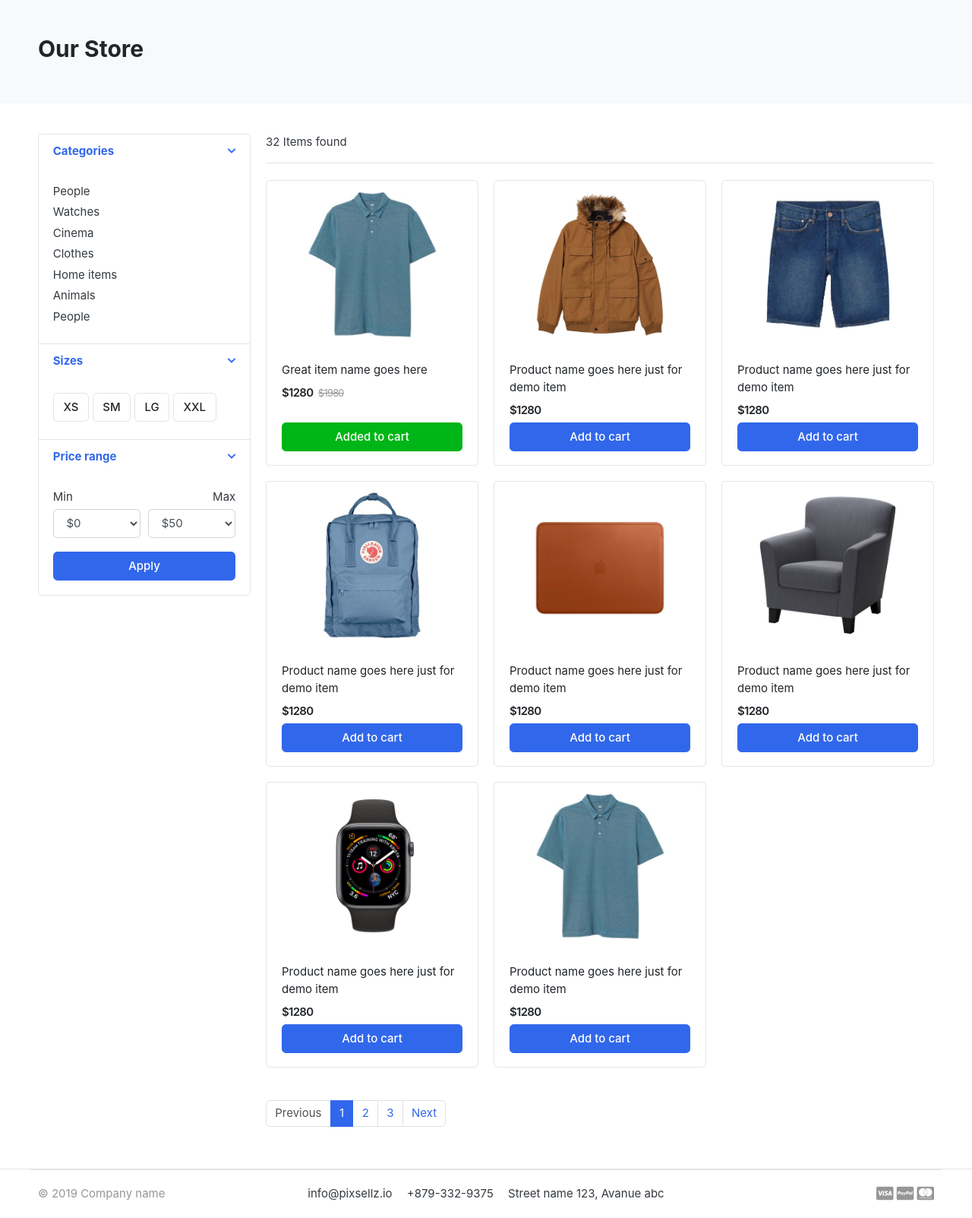
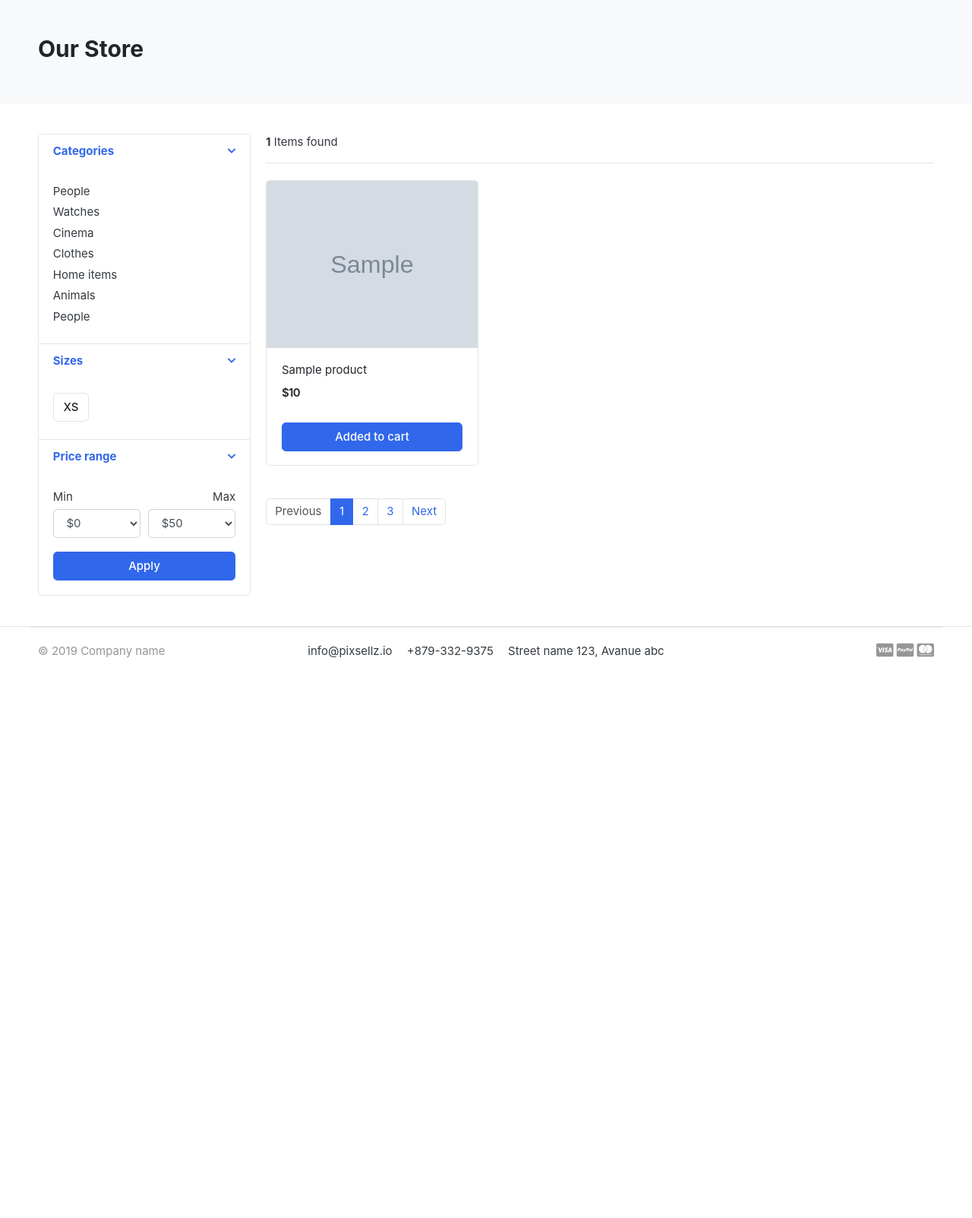
Before and after one commit to marouane-youssfi10/ecommerce, a Django app: template templates/store/store.html in a window 1280 px wide. Shown: the part 123-1726 px from the top of the page at 76% size. After the commit the page ends 989 px from the top, so only its background shows below. Run offline with Django 3.2, Linux system fonts and the light colour scheme; the template is opened without the code that fills it: most values are stand-ins (such as "Sample title", 1, 10 or a date in 2020); grey boxes marked "Sample" are stand-in pictures; some libraries are stand-ins or nearby versions; some web fonts are replaced.

Commit message:
dispaly all products in store page

```diff
--- a/store/admin.py
+++ b/store/admin.py
@@ -4,7 +4,7 @@ from .models import Product
 # Register your models here.
 
 class ProductAdmin(admin.ModelAdmin):
-    list_display = ('product_name', 'price', 'stock', 'category', 'modified_date', 'is_avialable')
+    list_display = ('product_name', 'price', 'stock', 'category', 'modified_date', 'is_available')
     prepopulated_fields = {'slug': ('product_name',)}
 
 admin.site.register(Product, ProductAdmin)
--- a/store/models.py
+++ b/store/models.py
@@ -9,7 +9,7 @@ class Product(models.Model):
     price = models.IntegerField()
     images = models.ImageField(upload_to='photos/products')
     stock = models.IntegerField()
-    is_avialable = models.BooleanField(default=True)
+    is_available = models.BooleanField(default=True)
     category = models.ForeignKey(Category, on_delete=models.CASCADE)
     created_date = models.DateTimeField(auto_now_add=True)
     modified_date = models.DateTimeField(auto_now=True)
--- a/templates/store/store.html
+++ b/templates/store/store.html
@@ -54,21 +54,6 @@
                     <input type="checkbox">
                     <span class="btn btn-light"> XS </span>
                   </label>
-
-                  <label class="checkbox-btn">
-                    <input type="checkbox">
-                    <span class="btn btn-light"> SM </span>
-                  </label>
-
-                  <label class="checkbox-btn">
-                    <input type="checkbox">
-                    <span class="btn btn-light"> LG </span>
-                  </label>
-
-                  <label class="checkbox-btn">
-                    <input type="checkbox">
-                    <span class="btn btn-light"> XXL </span>
-                  </label>
                 </div><!-- card-body.// -->
             </div>
         </article> <!-- filter-group .// -->
@@ -122,157 +107,32 @@
 
     <header class="border-bottom mb-4 pb-3">
             <div class="form-inline">
-                <span class="mr-md-auto">32 Items found </span>
+                <span class="mr-md-auto"><b>{{ product_count }}</b> Items found </span>
 
             </div>
     </header><!-- sect-heading -->
 
     <div class="row">
+        {% for product in products %}
             <div class="col-md-4">
                 <figure class="card card-product-grid">
                     <div class="img-wrap">
-
-                    <img src="images/items/1.jpg">
-
-                </div> <!-- img-wrap.// -->
+                        <img src="{{ product.images.url }}">
+                    </div>
+                    <!-- img-wrap.// -->
                     <figcaption class="info-wrap">
                         <div class="fix-height">
-                        <a href="./product-detail.html" class="title">Great item name goes here</a>
+                            <a href="" class="title">{{ product.product_name }}</a>
                             <div class="price-wrap mt-2">
-                            <span class="price">$1280</span>
-                            <del class="price-old">$1980</del>
-                        </div> <!-- price-wrap.// -->
+                                <span class="price">${{ product.price }}</span>
                             </div>
-                    <a href="#" class="btn btn-block btn-success">Added to cart </a>
+                            <!-- price-wrap.// -->
+                        </div>
+                        <a href="#" class="btn btn-block btn-primary">Added to cart</a>
                     </figcaption>
                 </figure>
             </div> <!-- col.// -->
-
-        <div class="col-md-4">
-            <figure class="card card-product-grid">
-                <div class="img-wrap">
-                    <img src="images/items/2.jpg">
-
-                </div> <!-- img-wrap.// -->
-                <figcaption class="info-wrap">
-                    <div class="fix-height">
-                        <a href="./product-detail.html" class="title">Product name goes here just for demo item</a>
-                        <div class="price-wrap mt-2">
-                            <span class="price">$1280</span>
-                        </div> <!-- price-wrap.// -->
-                    </div>
-                    <a href="#" class="btn btn-block btn-primary">Add to cart </a>
-                </figcaption>
-            </figure>
-        </div> <!-- col.// -->
-
-        <div class="col-md-4">
-            <figure class="card card-product-grid">
-                <div class="img-wrap">
-                    <img src="images/items/3.jpg">
-
-                </div> <!-- img-wrap.// -->
-                <figcaption class="info-wrap">
-                    <div class="fix-height">
-                        <a href="./product-detail.html" class="title">Product name goes here just for demo item</a>
-                        <div class="price-wrap mt-2">
-                            <span class="price">$1280</span>
-                        </div> <!-- price-wrap.// -->
-                    </div>
-                    <a href="#" class="btn btn-block btn-primary">Add to cart </a>
-                </figcaption>
-            </figure>
-        </div> <!-- col.// -->
-
-        <div class="col-md-4">
-            <figure class="card card-product-grid">
-                <div class="img-wrap">
-                    <img src="images/items/4.jpg">
-
-                </div> <!-- img-wrap.// -->
-                <figcaption class="info-wrap">
-                    <div class="fix-height">
-                        <a href="./product-detail.html" class="title">Product name goes here just for demo item</a>
-                        <div class="price-wrap mt-2">
-                            <span class="price">$1280</span>
-                        </div> <!-- price-wrap.// -->
-                    </div>
-                    <a href="#" class="btn btn-block btn-primary">Add to cart </a>
-                </figcaption>
-            </figure>
-        </div> <!-- col.// -->
-
-        <div class="col-md-4">
-            <figure class="card card-product-grid">
-                <div class="img-wrap">
-                    <img src="images/items/5.jpg">
-
-                </div> <!-- img-wrap.// -->
-                <figcaption class="info-wrap">
-                    <div class="fix-height">
-                        <a href="./product-detail.html" class="title">Product name goes here just for demo item</a>
-                        <div class="price-wrap mt-2">
-                            <span class="price">$1280</span>
-                        </div> <!-- price-wrap.// -->
-                    </div>
-                    <a href="#" class="btn btn-block btn-primary">Add to cart </a>
-                </figcaption>
-            </figure>
-        </div> <!-- col.// -->
-
-        <div class="col-md-4">
-            <figure class="card card-product-grid">
-                <div class="img-wrap">
-                    <img src="images/items/6.jpg">
-
-                </div> <!-- img-wrap.// -->
-                <figcaption class="info-wrap">
-                    <div class="fix-height">
-                        <a href="./product-detail.html" class="title">Product name goes here just for demo item</a>
-                        <div class="price-wrap mt-2">
-                            <span class="price">$1280</span>
-                        </div> <!-- price-wrap.// -->
-                    </div>
-                    <a href="#" class="btn btn-block btn-primary">Add to cart </a>
-                </figcaption>
-            </figure>
-        </div> <!-- col.// -->
-
-        <div class="col-md-4">
-            <figure class="card card-product-grid">
-                <div class="img-wrap">
-                    <img src="images/items/7.jpg">
-
-                </div> <!-- img-wrap.// -->
-                <figcaption class="info-wrap">
-                    <div class="fix-height">
-                        <a href="./product-detail.html" class="title">Product name goes here just for demo item</a>
-                        <div class="price-wrap mt-2">
-                            <span class="price">$1280</span>
-                        </div> <!-- price-wrap.// -->
-                    </div>
-                    <a href="#" class="btn btn-block btn-primary">Add to cart </a>
-                </figcaption>
-            </figure>
-        </div> <!-- col.// -->
-
-        <div class="col-md-4">
-            <figure class="card card-product-grid">
-                <div class="img-wrap">
-                    <img src="images/items/1.jpg">
-
-                </div> <!-- img-wrap.// -->
-                <figcaption class="info-wrap">
-                    <div class="fix-height">
-                        <a href="./product-detail.html" class="title">Product name goes here just for demo item</a>
-                        <div class="price-wrap mt-2">
-                            <span class="price">$1280</span>
-                        </div> <!-- price-wrap.// -->
-                    </div>
-                    <a href="#" class="btn btn-block btn-primary">Add to cart </a>
-                </figcaption>
-            </figure>
-        </div> <!-- col.// -->
+        {% endfor %}
     </div> <!-- row end.// -->
 
 
```
Also changed, not shown: store/views.py (+9 -2 lines), store/migrations/0002_rename_is_avialable_product_is_available.py (added). Lines whose indentation alone changed are shown as unchanged.
